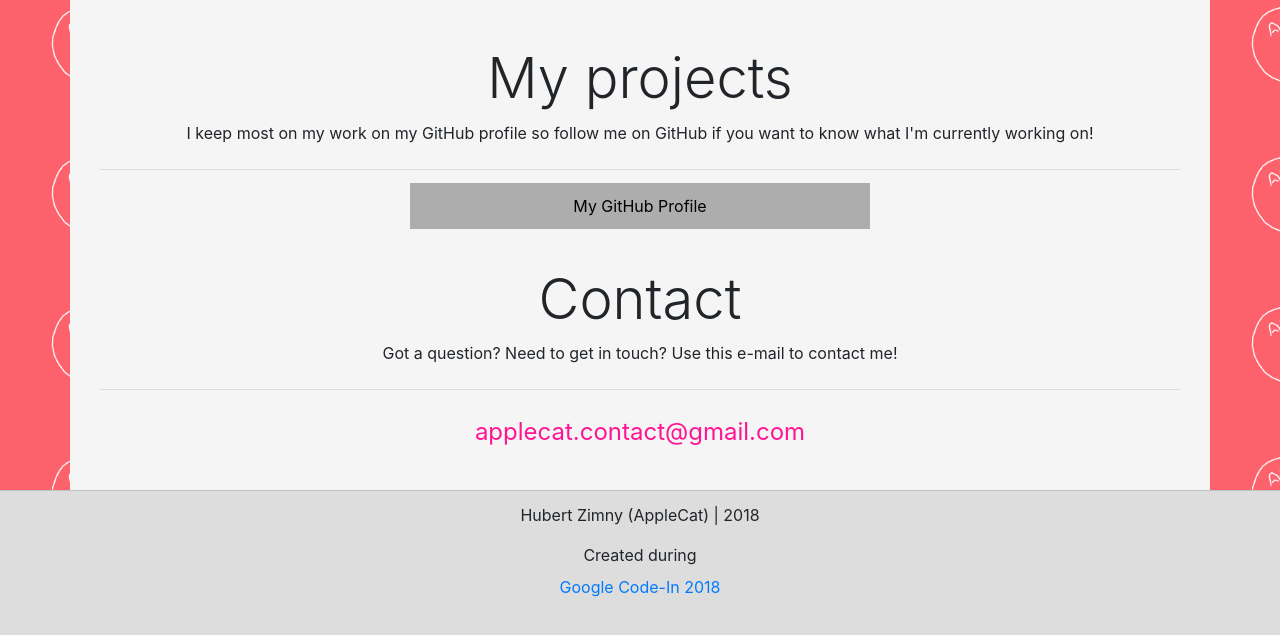
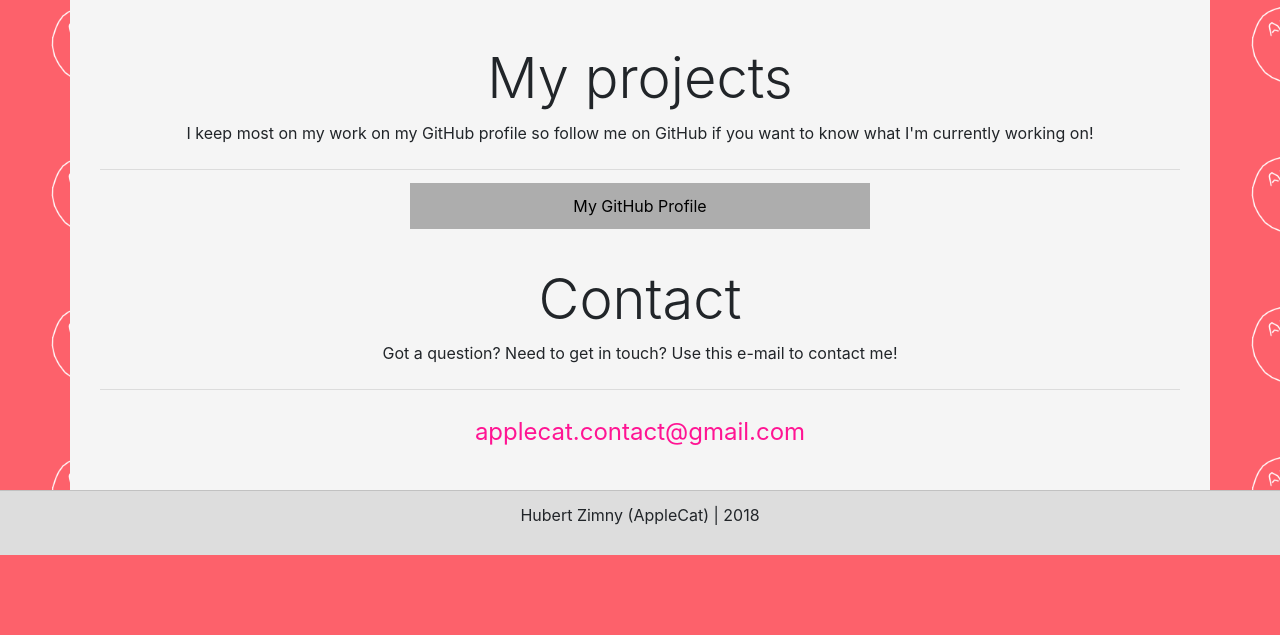
Before and after one commit to AppleC4T/applec4t.github.io, a plain HTML site: page index.html in a window 1280 px wide. Shown: the part 1920-2555 px from the top of the page. After the commit the page ends 2475 px from the top, so only its background shows below. Drawn offline with Linux system fonts and the light colour scheme.

Commit message:
removed link

```diff
--- a/index.html
+++ b/index.html
@@ -101,7 +101,6 @@
 	  <div class="card-footer" id="footer">
 	  <div align="center">
 		  <p> Hubert Zimny (AppleCat) | 2018</p>
-		  <p> Created during <a href="https://developers.google.com/open-source/gci/" target="_blank" class="nav-link"> Google Code-In 2018</a></p>
 		  </div>
 	  </div>
 	<!-- jQuery (necessary for Bootstrap's JavaScript plugins) -->
```
Also changed, not shown: css/mainstyle.css (line endings or trailing spaces).
